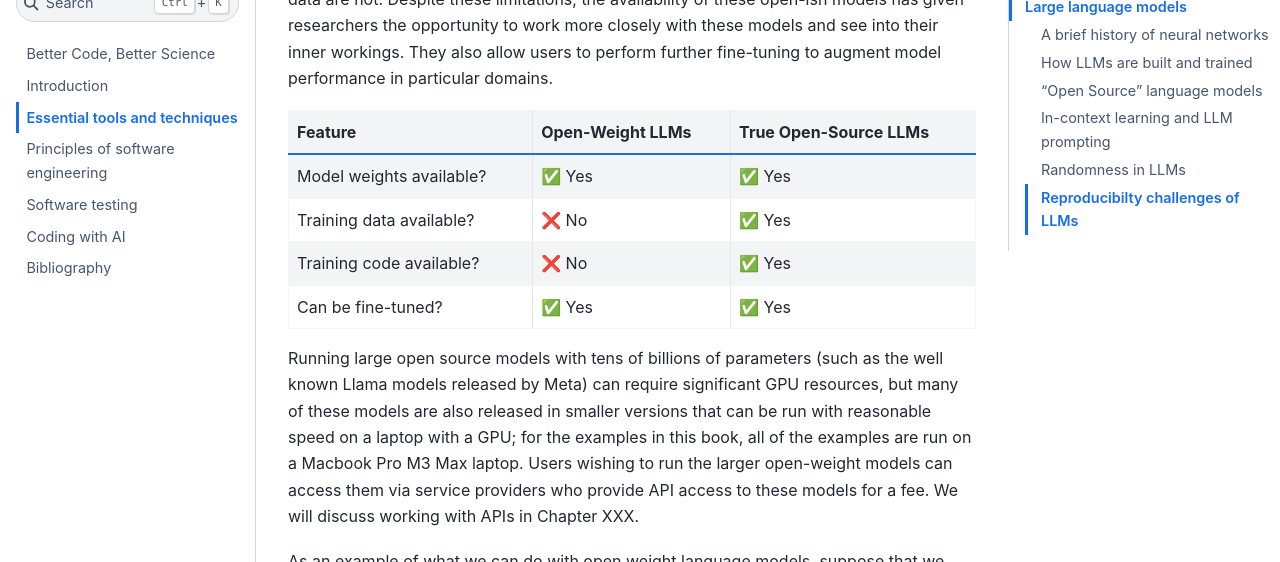
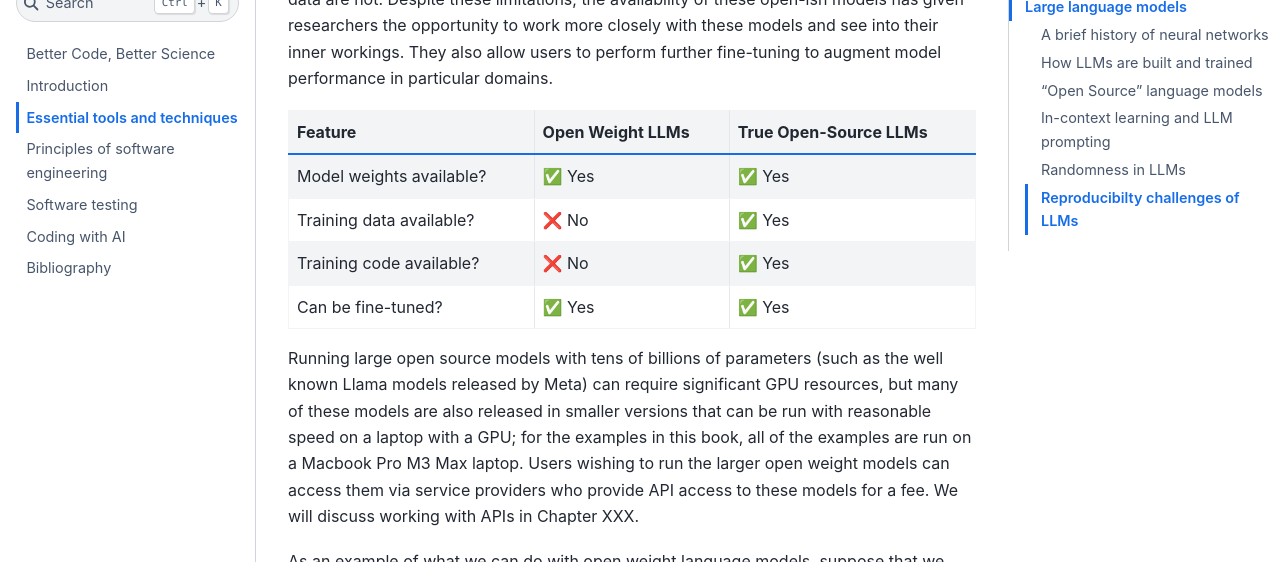
Before and after one commit to BetterCodeBetterScience/book, a Jupyter Book: the page built from book/essential_tools_and_techniques.md, in a window 1280 px wide and 900 px high, scrolled down 17914 px. Shown: the part 138-700 px from the top of the window. Built offline with Jupyter Book 1.0.4 settings and Sphinx 7.4.7 and the Sphinx Book theme 1.1.4, drawn with Linux system fonts in a browser that asks for light colours; pages that are not in the unit, such as notebooks, are missing from menus; cross-references to code outside the pages are shown as plain code.

```diff
--- a/book/essential_tools_and_techniques.md
+++ b/book/essential_tools_and_techniques.md
@@ -571,7 +571,7 @@ Many of them are better described as "open weight" models (a term we will use th
 Despite these limitations, the availability of these open-ish models has given researchers the opportunity to work more closely with these models and see into their inner workings.
 They also allow users to perform further fine-tuning to augment model performance in particular domains.
 
-| Feature | Open-Weight LLMs | True Open-Source LLMs |
+| Feature | Open Weight LLMs | True Open-Source LLMs |
 |------------------|------------------|----------------------|
 | Model weights available? | ✅ Yes | ✅ Yes |
 | Training data available? | ❌ No | ✅ Yes |
@@ -579,7 +579,7 @@ They also allow users to perform further fine-tuning to augment model performanc
 | Can be fine-tuned? | ✅ Yes | ✅ Yes |
 
 Running large open source models with tens of billions of parameters (such as the well known Llama models released by Meta) can require significant GPU resources, but many of these models are also released in smaller versions that can be run with reasonable speed on a laptop with a GPU; for the examples in this book, all of the examples are run on a Macbook Pro M3 Max laptop.
-Users wishing to run the larger open-weight models can access them via service providers who provide API access to these models for a fee.
+Users wishing to run the larger open weight models can access them via service providers who provide API access to these models for a fee.
 We will discuss working with APIs in Chapter XXX.
 
 As an example of what we can do with open weight language models, suppose that we want to compare the output of models before and after instruction tuning.
```
